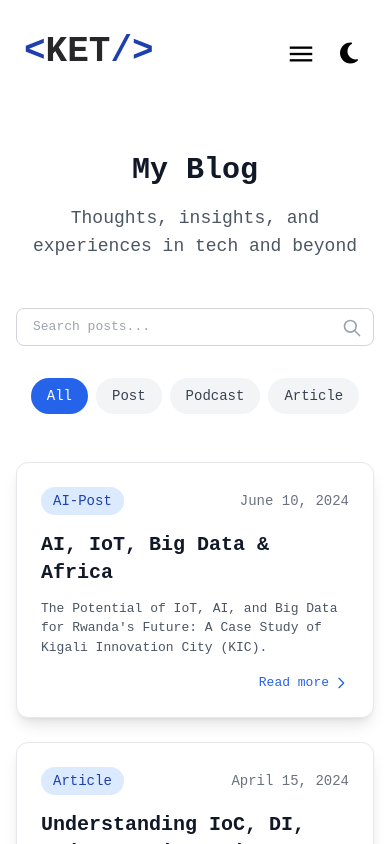
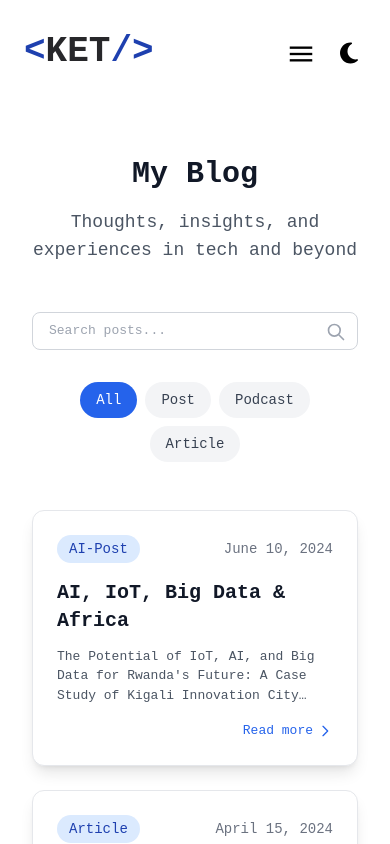
Before and after one commit to 9117KET/my-portfolio, a React (Vite) app: page /blog in a window 390 px wide. Shown: the top 844 px of the page. Built offline with nearby package versions, Linux system fonts and the light colour scheme.

Commit message:
updated my cv and page sizing for consistency

```diff
--- a/src/pages/Blog.tsx
+++ b/src/pages/Blog.tsx
@@ -1,6 +1,6 @@
 import { Helmet } from "react-helmet-async";
 import Navbar from "../components/Navbar";
-//import styles from "../utils/style";
+import styles from "../utils/style";
 import { posts } from "../utils/constants";
 import BlogCard from "../components/BlogCard";
 import { useState } from "react";
@@ -32,9 +32,16 @@ export default function Blog() {
           content="Read my latest thoughts and insights on technology, programming, and more."
         />
       </Helmet>
+
+      <div className={`${styles.flexCenter}`}>
+        <div className={`${styles.boxWidth}`}>
           <Navbar clicked="blog" />
+        </div>
+      </div>
 
-      <div className="max-w-7xl mx-auto px-4 sm:px-6 lg:px-8 py-12">
+      <div className={`${styles.flexStart} w-full`}>
+        <div className={`${styles.boxWidth}`}>
+          <div className={`${styles.boxWidth} mt-5 p-8 dark:text-gray-300`}>
             <div className="text-center mb-12">
               <h1 className="text-3xl md:text-4xl lg:text-5xl font-bold text-gray-900 dark:text-white mb-4">
                 My Blog
@@ -110,5 +117,7 @@ export default function Blog() {
             </div>
           </div>
         </div>
+      </div>
+    </div>
   );
 }
--- a/src/pages/Misc.tsx
+++ b/src/pages/Misc.tsx
@@ -51,7 +51,6 @@ export default function Misc() {
   });
 
   const items = itemsToShow[selectedCategory];
-
   const filteredItems = items.filter(
     (item) =>
       item.title.toLowerCase().includes(searchQuery.toLowerCase()) ||
@@ -69,9 +68,15 @@ export default function Misc() {
       <Helmet>
         <title>Miscellaneous</title>
       </Helmet>
+
+      <div className={`${styles.flexCenter}`}>
+        <div className={`${styles.boxWidth}`}>
           <Navbar clicked="misc" />
+        </div>
+      </div>
 
-      <div className={`${styles.flexCenter} w-full`}>
+      <div className={`${styles.flexStart} w-full`}>
+        <div className={`${styles.boxWidth}`}>
           <div className={`${styles.boxWidth} mt-5 p-8 dark:text-gray-300`}>
             <h2 className="text-base sm:text-lg md:text-xl lg:text-2xl dark:text-gray-300 text-black mb-5 font-medium">
               Here's a collection of my certifications, awards, events,
@@ -155,5 +160,6 @@ export default function Misc() {
           </div>
         </div>
       </div>
+    </div>
   );
 }
--- a/src/utils/constants.ts
+++ b/src/utils/constants.ts
@@ -10,7 +10,7 @@ export const navLinks = [
 ];
 
 export const cvLink =
-  "https://drive.google.com/file/d/1czWz6KarKW2HSB29XLl0jKDbW27zNuGc/view?usp=sharing";
+  "https://drive.google.com/file/d/14JQHoXZgEIo0dsQ21yandouYqTqyZgud/view?usp=sharing";
 
 // Project details for the portfolio
 export const projects = [
--- a/src/utils/style.ts
+++ b/src/utils/style.ts
@@ -1,8 +1,10 @@
 const styles = {
-  boxWidth: "xl:max-w-[1280px] w-full",
+  boxWidth: "w-full xl:max-w-[1280px] mx-auto",
 
-  heading2: "font-poppins font-semibold xs:text-[48px] text-[40px] xs:leading-[76.8px] leading-[66.8px] w-full",
-  paragraph: "font-poppins font-normal text-dimWhite text-[18px] leading-[30.8px]",
+  heading2:
+    "font-poppins font-semibold xs:text-[48px] text-[40px] xs:leading-[76.8px] leading-[66.8px] w-full",
+  paragraph:
+    "font-poppins font-normal text-dimWhite text-[18px] leading-[30.8px]",
 
   flexCenter: "flex justify-center items-center",
   flexStart: "flex justify-center items-start",
```
Lines whose indentation alone changed are shown as unchanged.
